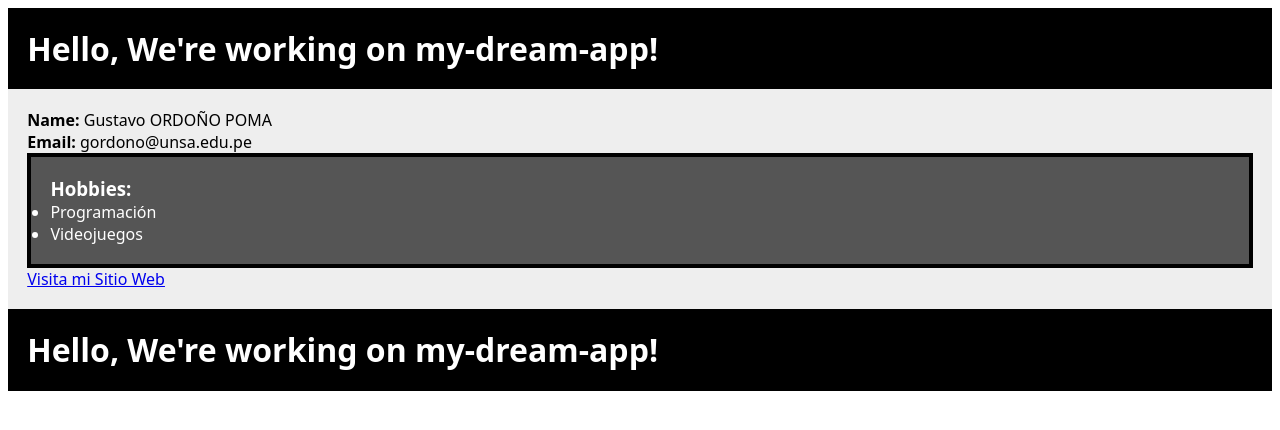
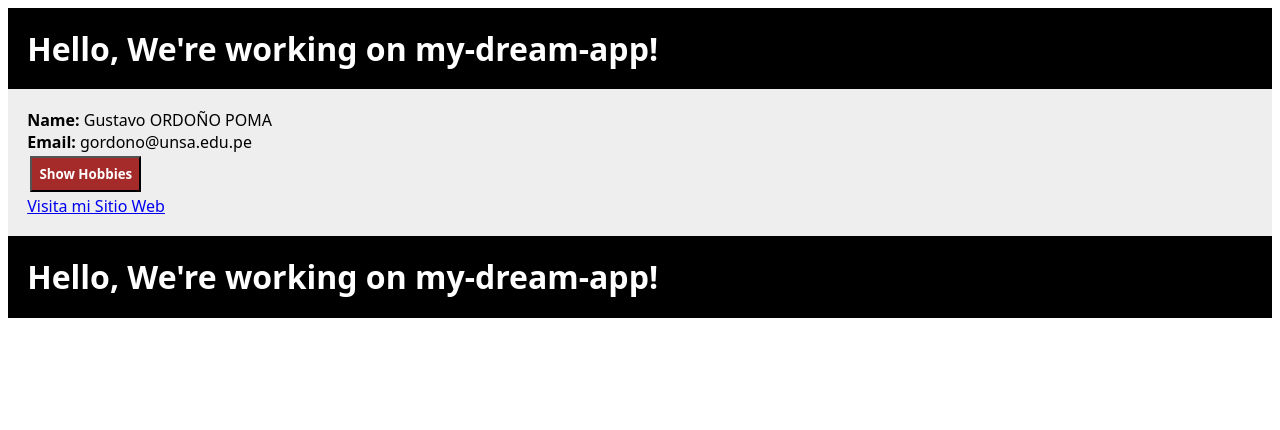
Before and after one commit to gopoma/2022-pweb2-Laboratorio07, an Angular app: page / in a window 1280 px wide. Shown: the top 430 px of the page. Built offline with nearby package versions, Linux system fonts and the light colour scheme.

Commit message:
Workout with Events and its connecting with the controller methods to make the page dinamic, in addition of some CSS

```diff
--- a/src/app/app.component.css
+++ b/src/app/app.component.css
@@ -22,3 +22,13 @@
   color: #FFF;
   background-color: #555;
 }
+
+.btn {
+  display: block;
+  margin: 3px;
+  padding: 0.45rem;
+  color: #FFF;
+  font-weight: bold;
+  background-color: brown;
+  cursor: pointer;
+}
--- a/src/app/app.component.html
+++ b/src/app/app.component.html
@@ -7,13 +7,8 @@
   <p><b>Name: </b>{{ name }}</p>
   <p><b>Email: </b>{{ email }}</p>
 
-  <div *ngIf="showHobbies()" class="component2">
-    <h3>Hobbies:</h3>
-    <ul>
-      <li *ngFor="let hobby of hobbies">{{ hobby }}</li>
-    </ul>
-  </div>
-  <div *ngIf="displayHobbies" class="component2">
+  <button (click)="toggleHobbies()" class="btn">Show Hobbies</button>
+  <div *ngIf="showHobbies" class="component2">
     <h3>Hobbies:</h3>
     <ul>
       <li *ngFor="let hobby of hobbies">{{ hobby }}</li>
--- a/src/app/app.component.ts
+++ b/src/app/app.component.ts
@@ -11,7 +11,7 @@
   email; // :string
   webpage: string;
   hobbies: string[];
-  displayHobbies: boolean;
+  showHobbies: boolean;
 
   constructor() {
     console.log("Constructor working...");
@@ -19,10 +19,10 @@
     this.email = "gordono@unsa.edu.pe";
     this.webpage = "https://www.unsa.edu.pe";
     this.hobbies = ["Programación", "Videojuegos"]
-    this.displayHobbies = false;
+    this.showHobbies = false;
   }
 
-  showHobbies() {
-    return true;
+  toggleHobbies() {
+    this.showHobbies = !this.showHobbies;
   }
 }
```
